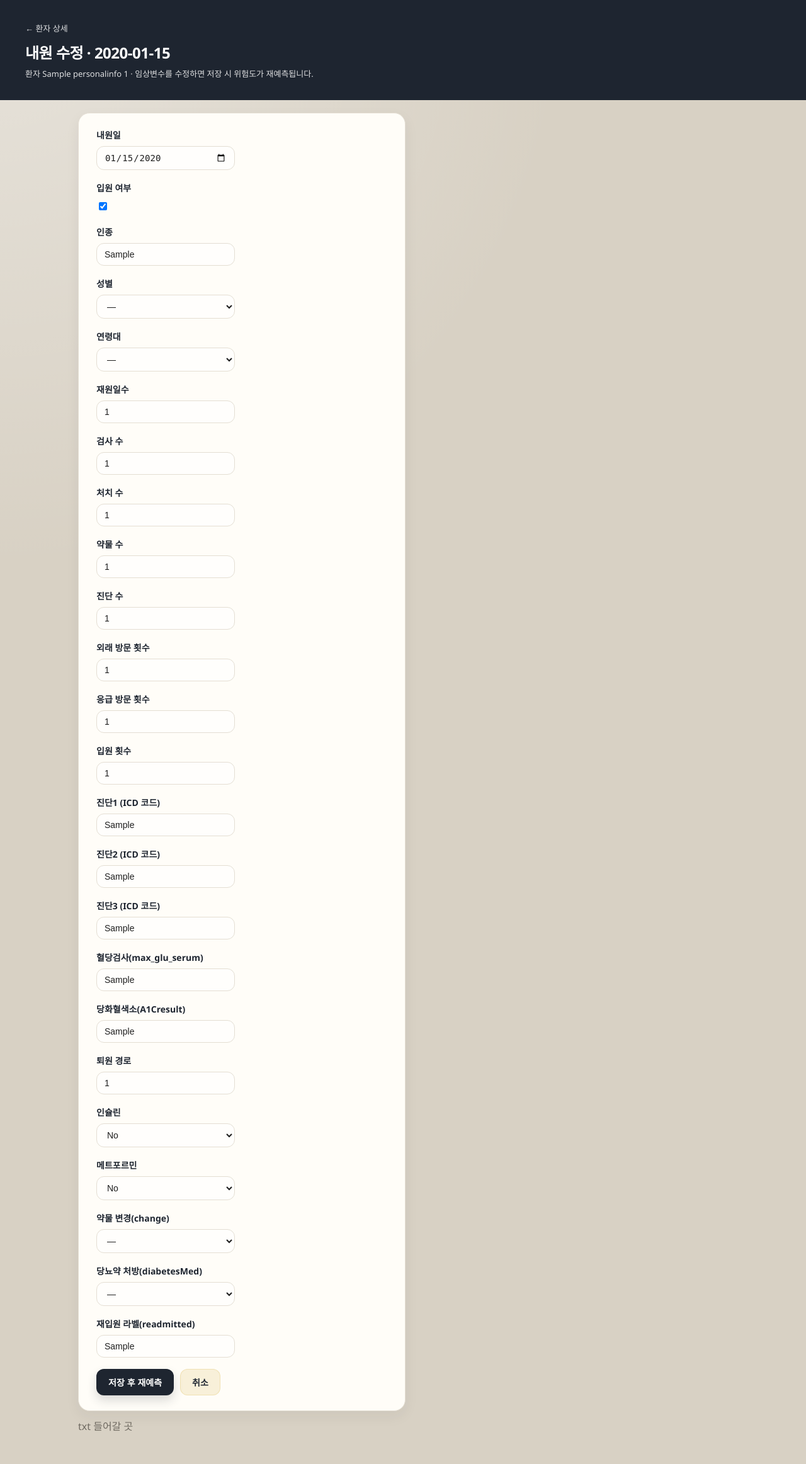
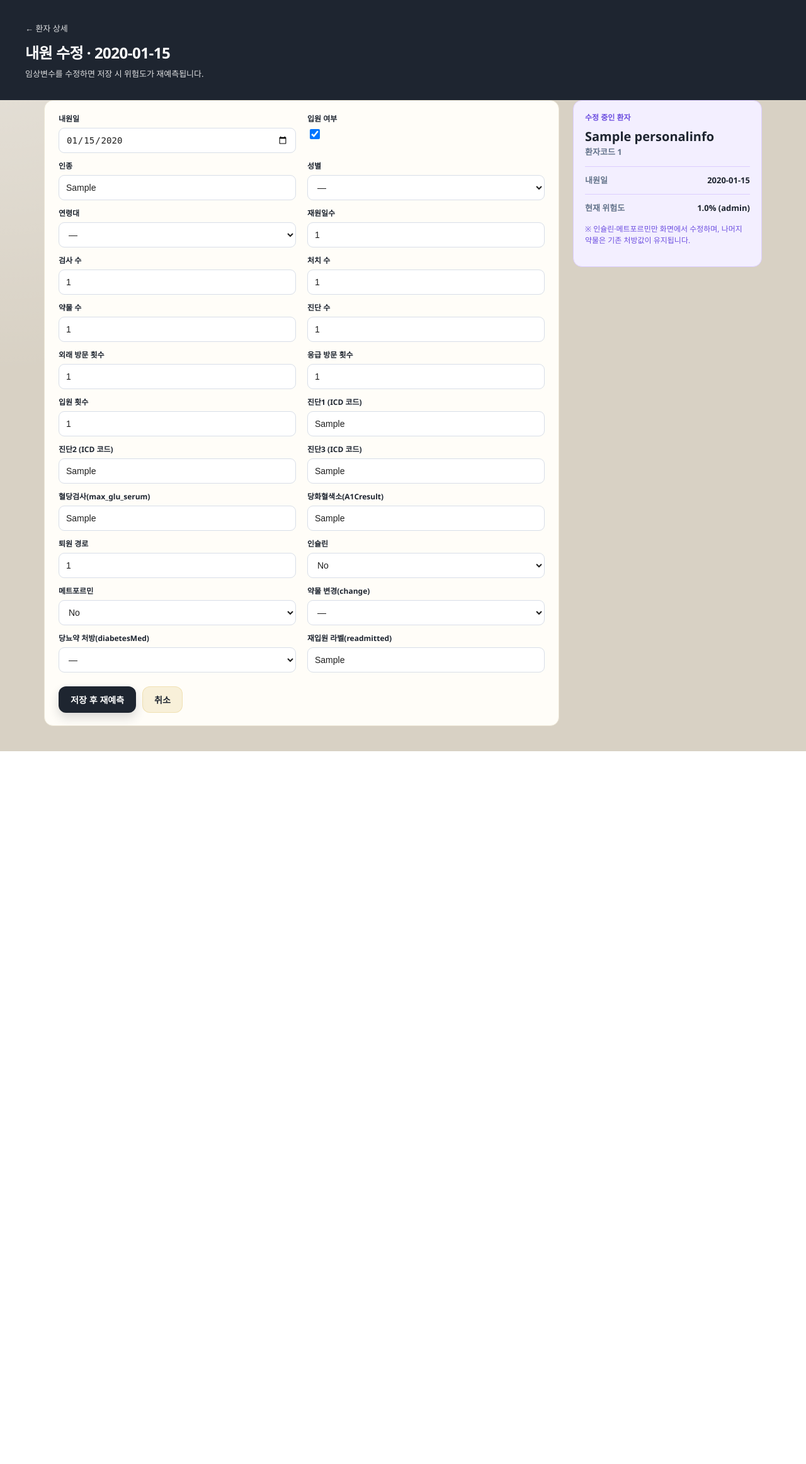
Before and after one commit to Yun-sooyong/recare-dm, a Django app: page /patients/encounter/1/edit/ in a window 1280 px wide. Shown: the whole page at 63% size. After the commit the page ends 1193 px from the top, so only its background shows below. Run offline with Django 5.2, Linux system fonts and the light colour scheme; tables that the repository leaves empty hold one stand-in row (values such as "Sample post").

Commit message:
feat: 환자 수정에 내원별 임상변수 수정 링크, 내원 수정 폼 레이아웃 개선
- 환자 수정(patient_update)에 그 환자의 내원 목록 + 각 내원 "임상변수 수정"
  링크 추가 (update 모드)
- 내원 수정 폼(encounter_form): 2열 그리드로 세로 길이 축소, 좌우 폭 확대,
  스크롤 따라오는 환자 정보(이름/코드/내원일/위험도) sticky 패널 추가

Co-Authored-By: Claude Opus 4.8 (1M context) <noreply@anthropic.com>

```diff
--- a/recareDMD/patients/templates/patients/encounter_form.html
+++ b/recareDMD/patients/templates/patients/encounter_form.html
@@ -1,5 +1,5 @@
 {% load static %}
-{# TODO: base.html 완성 시 extends 로 전환. 현재 자립형. #}
+{# 자립형. 환자 추가(예측) 페이지의 2열 폼 구성을 참고하되 톤은 구분되게. #}
 <!DOCTYPE html>
 <html lang="ko">
 <head>
@@ -7,24 +7,158 @@
   <meta name="viewport" content="width=device-width, initial-scale=1.0">
   <title>내원 수정 — 환자 {{ patient.patient_nbr }}</title>
   <link rel="stylesheet" href="{% static 'css/patients.css' %}">
+  <style>
+    .enc-wrap {
+      max-width: 1180px;
+      margin: 0 auto;
+      padding: 0 20px 40px;
+    }
+
+    .enc-layout {
+      display: grid;
+      grid-template-columns: 1fr 300px;
+      gap: 22px;
+      align-items: start;
+    }
+
+    .enc-card {
+      background: #FFFDF8;
+      border: 1px solid #ECE6D6;
+      border-radius: 14px;
+      padding: 20px 22px;
+    }
+
+    .enc-form-grid {
+      display: grid;
+      grid-template-columns: 1fr 1fr;
+      gap: 12px 18px;
+    }
+
+    .enc-form-grid .form-row {
+      margin: 0;
+      display: flex;
+      flex-direction: column;
+    }
+
+    .enc-form-grid .form-row label {
+      font-size: 12px;
+      font-weight: 800;
+      margin-bottom: 5px;
+      color: #1E2530;
+    }
+
+    .enc-form-grid .form-row input,
+    .enc-form-grid .form-row select {
+      width: 100%;
+      height: 40px;
+      border: 1px solid #D8DEE8;
+      border-radius: 9px;
+      padding: 0 11px;
+      font-size: 14px;
+      background: #fff;
+    }
+
+    .enc-form-grid .form-row input[type="checkbox"] {
+    width: 16px;
+    height: 16px;
+    margin-top: 2px;
+    }
+
+    .enc-form-grid .form-row input:focus,
+    .enc-form-grid .form-row select:focus {
+      outline: none;
+      border-color: #7C5CFC;
+      box-shadow: 0 0 0 3px rgba(124, 92, 252, 0.15);
+    }
+
+    .form-error {
+      margin-top: 5px;
+      color: #DC2626;
+      font-size: 12px;
+      font-weight: 700;
+    }
+
+    .form-actions {
+      display: flex;
+      gap: 10px;
+      margin-top: 22px;
+      flex-wrap: wrap;
+    }
+
+    /* 스크롤 따라오는 환자 정보 패널 */
+    .patient-aside {
+      position: sticky;
+      top: 20px;
+      background: #F3EFFF;
+      border: 1px solid #DcceFF;
+      border-radius: 14px;
+      padding: 18px 18px 20px;
+    }
+
+    .patient-aside .aside-label {
+      font-size: 12px;
+      font-weight: 800;
+      color: #6D4FE0;
+      margin-bottom: 8px;
+    }
+
+    .patient-aside .aside-name {
+      font-size: 20px;
+      font-weight: 900;
+      color: #1E2530;
+      line-height: 1.3;
+    }
+
+    .patient-aside .aside-code {
+      font-size: 13px;
+      font-weight: 700;
+      color: #64748B;
+      margin-top: 2px;
+    }
+
+    .patient-aside .aside-row {
+      display: flex;
+      justify-content: space-between;
+      gap: 10px;
+      margin-top: 12px;
+      padding-top: 12px;
+      border-top: 1px solid #DcceFF;
+      font-size: 13px;
+    }
+
+    .patient-aside .aside-row dt { color: #64748B; font-weight: 700; }
+    .patient-aside .aside-row dd { color: #1E2530; font-weight: 800; }
+
+    .patient-aside .aside-note {
+      margin-top: 14px;
+      font-size: 12px;
+      color: #6D4FE0;
+      line-height: 1.5;
+    }
+
+    @media (max-width: 900px) {
+      .enc-layout { grid-template-columns: 1fr; }
+      .enc-form-grid { grid-template-columns: 1fr; }
+      .patient-aside { position: static; }
+    }
+  </style>
 </head>
 <body>
   <header class="page-header">
     <a class="back-link" href="{% url 'patients:patient_detail' patient.pk %}">← 환자 상세</a>
     <h1>내원 수정 · {{ encounter.visit_date|date:"Y-m-d" }}</h1>
-    <div class="subtitle">
-      환자 {{ patient.patient_name|default:'-' }} {{ patient.patient_nbr }} ·
-      임상변수를 수정하면 저장 시 위험도가 재예측됩니다.
-    </div>
+    <div class="subtitle">임상변수를 수정하면 저장 시 위험도가 재예측됩니다.</div>
   </header>
 
-  <main class="page-body">
-    <div class="content-card form-card">
+  <main class="enc-wrap">
+    <div class="enc-layout">
+      <div class="enc-card">
         <form method="post">
           {% csrf_token %}
           {% if form.non_field_errors %}
             <div class="form-error">{{ form.non_field_errors }}</div>
           {% endif %}
+          <div class="enc-form-grid">
             {% for field in form %}
             <div class="form-row">
               <label for="{{ field.id_for_label }}">{{ field.label }}</label>
@@ -34,15 +168,30 @@
               {% endfor %}
             </div>
             {% endfor %}
+          </div>
           <div class="form-actions">
             <button class="btn btn-purple" type="submit">저장 후 재예측</button>
             <a class="btn btn-ghost" href="{% url 'patients:patient_detail' patient.pk %}">취소</a>
           </div>
         </form>
       </div>
-    <p class="muted" style="margin-top:12px;">
-      txt 들어갈 곳
-    </p>
+
+      <aside class="patient-aside">
+        <div class="aside-label">수정 중인 환자</div>
+        <div class="aside-name">{{ patient.patient_name|default:'이름 없음' }}</div>
+        <div class="aside-code">환자코드 {{ patient.patient_nbr }}</div>
+
+        <div class="aside-row">
+          <dt>내원일</dt><dd>{{ encounter.visit_date|date:"Y-m-d" }}</dd>
+        </div>
+        <div class="aside-row">
+          <dt>현재 위험도</dt>
+          <dd>{% if encounter.readmit_proba is not None %}{{ encounter.readmit_proba }}%{% if encounter.risk_level %} ({{ encounter.risk_level }}){% endif %}{% else %}미예측{% endif %}</dd>
+        </div>
+
+        <p class="aside-note">※ 인슐린·메트포르민만 화면에서 수정하며, 나머지 약물은 기존 처방값이 유지됩니다.</p>
+      </aside>
+    </div>
   </main>
 </body>
 </html>
--- a/recareDMD/patients/views.py
+++ b/recareDMD/patients/views.py
@@ -64,10 +64,11 @@ def patient_update(request, pk):
     if request.method == "POST" and form.is_valid():
         form.save()
         return redirect("patients:patient_list")
+    encounters = patient.predictions.order_by("visit_date", "encounter_id")
     return render(
         request,
         "patients/patient_form.html",
-        {"form": form, "mode": "update", "patient": patient},
+        {"form": form, "mode": "update", "patient": patient, "encounters": encounters},
     )
 
 
```
Also changed, not shown: recareDMD/patients/templates/patients/patient_form.html (+49 -0 lines). Lines whose indentation alone changed are shown as unchanged.
